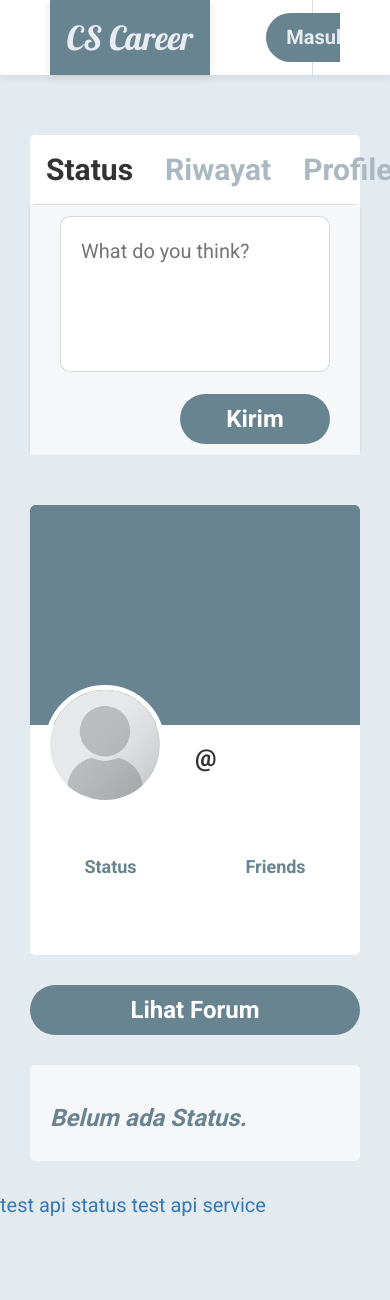
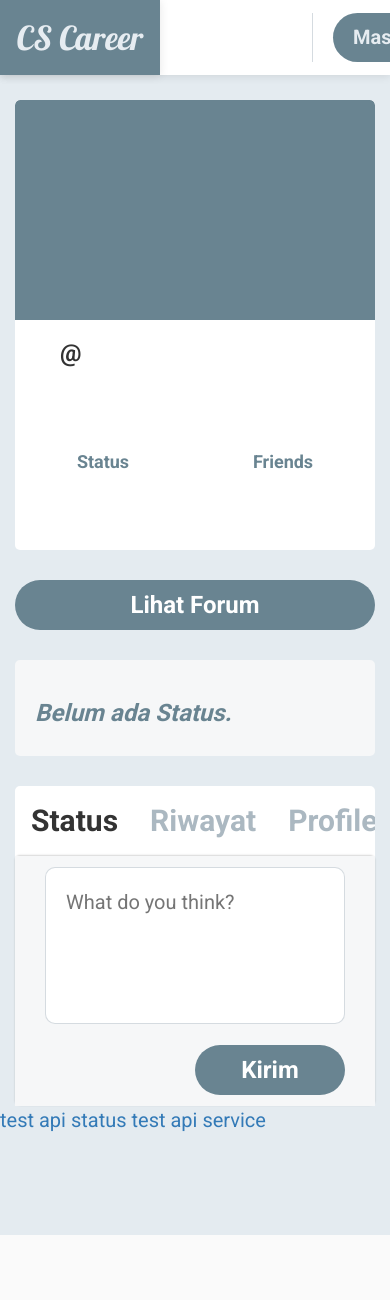
Before and after one commit to wisnuprama/cs-career, a Django app: template app_web/templates/web/index.html in a window 390 px wide. Shown: the top 1300 px of the page. After the commit the page ends 1235 px from the top, so only its background shows below. Run offline with Django 3.2, Linux system fonts and the light colour scheme; the template is opened without the code that fills it: values that come from a table or form of the project are taken from there, others are empty; parts of the project's set-up code (start-up, migrations or seed data) failed here and were passed over; some libraries are stand-ins or nearby versions.

Commit message:
animate front end more mature, more responsive

```diff
--- a/app_status/views.py
+++ b/app_status/views.py
@@ -18,7 +18,7 @@
     if data['number_of_status'] > 0:
         # start from page one
         data['latest_status'] = utils.get_latest_status(user=user)
-        data['query_of_status'] = utils.get_status_queryset(user=user)[:10]
+        data['query_of_status'] = utils.get_status_queryset(user=user)[:11]
 
 
 def get(request):
--- a/app_web/static/css/base.css
+++ b/app_web/static/css/base.css
@@ -1,4 +1,23 @@
 @import url(fonts.css);
+
+/*html, body, div, span, applet, object, iframe,*/
+/*h1, h2, h3, h4, h5, h6, p, blockquote, pre,*/
+/*a, abbr, acronym, address, big, cite, code,*/
+/*del, dfn, em, font, img, ins, kbd, q, s, samp,*/
+/*small, strike, strong, sub, sup, tt, var,*/
+/*dl, dt, dd, ol, ul, li,*/
+/*fieldset, form, label, legend,*/
+/*table, caption, tbody, tfoot, thead, tr, th, td {*/
+  /*margin: 0;*/
+  /*padding: 0;*/
+  /*border: 0;*/
+  /*outline: 0;*/
+  /*font-weight: inherit;*/
+  /*font-style: inherit;*/
+  /*font-size: 100%;*/
+  /*font-family: inherit;*/
+  /*vertical-align: baseline;*/
+/*}*/
 
 html {
   height: 100%;
@@ -34,9 +53,10 @@
   padding: 1rem 1rem 1rem 1rem;
   outline: none;
   overflow: auto;
+  background-color: #fff;
 }
 
-textarea::-webkit-scrollbar{
+textarea::-webkit-scrollbar {
   display: none;
 }
 
@@ -188,8 +208,7 @@
 
 .header .navbar-base .navbar-right .account {
   position: relative;
-  width: 35%;
-  height: 7.5rem;
+  min-width: 35%;
   border-left: 0.1rem solid rgba(171, 184, 193, 0.5);
   margin-left: 3rem;
 }
@@ -197,49 +216,51 @@
 .header .navbar-base .navbar-right .account .menu-dropdown {
   position: relative;
   display: flex;
-  flex-direction: column;
-  justify-content: center;
-  align-items: center;
-  height: inherit;
+  height: 10%;
+  margin: 0;
+  padding-left: 3rem;
   width: inherit;
 }
 
-.header .navbar-base .navbar-right .account .menu-dropdown .menu-content {
-  display: block;
-  height: 20rem;
-  width: inherit;
-  background-color: #fff;
+.header .navbar-base .navbar-right .account #btn-user img {
+  border-radius: 50%;
+  object-fit: contain;
+  height: 4.5rem;
+  width: 4.5rem;
 }
 
-.header .navbar-base .navbar-right .account .menu-dropdown:hover .menu-content {
-  display: flex;
-}
-
-.header .navbar-base .navbar-right .account .menu-content .btn-user {
-  display: flex;
-  align-items: center;
-  justify-content: center;
-  width: 100%;
-  height: 100%;
-  -webkit-transition: all 0.3s ease;
-  -moz-transition: all 0.3s ease;
-  -o-transition: all 0.3s ease;
-  transition: all 0.3s ease;
-}
-
-.header .navbar-base .navbar-right .account .btn-user img {
-  border-radius: 50%;
-  object-fit: contain;
-  height: 5rem;
-  width: 5rem;
-}
-
-.header .navbar-base .navbar-right .account .btn-login {
+.header .navbar-base .navbar-right .account #btn-login {
   font-weight: bold;
   padding: 1rem 2rem 1rem 2rem;
   background-color: #698491;
   color: #e6ecf1;
 }
+
+/*.header .navbar-base .navbar-right .account .menu-content {*/
+  /*position: relative;*/
+  /*display: none;*/
+  /*flex-direction: column;*/
+  /*justify-content: flex-start;*/
+  /*align-items: center;*/
+  /*height: 30rem;*/
+  /*width: 20rem;*/
+  /*padding: 1rem 1rem 0 0;*/
+/*}*/
+
+/*.header .navbar-base .navbar-right .account .menu-content .arrow-up {*/
+  /*width: 0;*/
+  /*height: 0;*/
+  /*border-left: 2rem solid transparent;*/
+  /*border-right: 2rem solid transparent;*/
+  /*border-bottom: 2rem solid #fff;;*/
+/*}*/
+
+/*.header .navbar-base .navbar-right .account .menu-content .square {*/
+  /*height: 100%;*/
+  /*width: 100%;*/
+  /*background-color: #fff;*/
+/*}*/
+
 
 /* HOME LAYOUT */
 .dashboard {
@@ -269,6 +290,7 @@
   border-radius: 0.5rem;
   background-color: #fff;
   overflow: hidden;
+  A
 }
 
 .dashboard .section-profile .profile .img-cover {
@@ -422,7 +444,6 @@
   /*background-color: rgba(171, 184, 193, 0.2);*/
 }
 
-
 .dashboard .section-activity .activity-tab .tab-button:hover {
   color: inherit;
   background-color: rgba(171, 184, 193, 0.2);
@@ -431,7 +452,7 @@
 .dashboard .section-activity .tab-content {
   display: flex;
   border-radius: inherit;
-  box-shadow: 0 -0.08rem 0.2rem  rgba(0, 0, 0, 0.2);
+  box-shadow: 0 -0.08rem 0.2rem rgba(0, 0, 0, 0.2);
   /* TODO change to 100% after the data is ready so it could be more flexible*/
   height: 100%;
   -webkit-transition: all 0.3s ease;
@@ -483,6 +504,7 @@
   padding-right: 3rem;
   width: 90%;
 }
+
 #tab-status #post-status .input-status #status-textarea {
   border-radius: 1rem;
   width: 100%;
@@ -566,15 +588,33 @@
   transition: all 0.3s ease;
 }
 
-
 #tab-status #timeline .status .right-status .trash:hover {
   color: rgba(103, 119, 113, 0.6);
 }
 
-@media only screen and (max-width: 1700px) {
+@media only screen and (max-width: 1025px) {
+
+  body {
+    padding-top: 5rem;
+  }
+
+  .header {
+    padding: 0;
+  }
+
+  .header .navbar-base .navbar-right .account {
+    margin: 0;
+  }
+
+  .header .navbar-base .navbar-right .account .menu-dropdown {
+    padding-left: 2rem;
+  }
+
   .dashboard {
-    padding: 0 3rem 0 3rem;
-    flex-direction: column-reverse;
+    padding: 0 1.5rem 0 1.5rem;
+    flex-direction: column;
+    align-items: center;
+    align-content: center;
   }
 
   .dashboard .section-profile {
@@ -584,6 +624,33 @@
 
   .dashboard .section-activity {
     width: 100%;
+  }
+
+  .user-dp {
+    display: none;
+  }
+
+  .header .navbar-base .navbar-right .search-bar {
+    display: none;
+  }
+
+  .dashboard .section-activity .activity-tab {
+    overflow: auto;
+    outline: none;
+    -ms-overflow-style: -ms-autohiding-scrollbar;
+  }
+
+  .dashboard .section-activity .activity-tab::-webkit-scrollbar {
+    display:none
+  }
+
+  #tab-status #timeline .status {
+    flex-direction: column;
+    padding: 0 3rem 0 3rem;
+  }
+
+  #tab-status #timeline .status .status-content, .right-status, span {
+    max-width: 100%;
   }
 
   #tab-status #post-status .user-dp {
--- a/app_web/static/js/base.js
+++ b/app_web/static/js/base.js
@@ -8,20 +8,67 @@
   'friend': {},
 };
 
+const propState = {
+  'status': {
+    'progress': false,
+    'next': URL.status.GET + '?page=2',
+    'previous': URL.status.GET + '?page=1',
+  },
+};
+
 const canLoadPage = () => {
-  return $('#timeline').length > 10;
+  return $('.status').length > 10 && !propState.status.progress
+      && propState.status.next !== '';
+};
+
+const addStatusToTimeline = (status, to) => {
+  html = '<div class="status">\n' +
+      '     <div class="user-dp">\n' +
+      '       <img src="/static/img/user_dummy.png">\n' +
+      '     </div>\n' +
+      '     <div class="status-content">\n' +
+      '       <span>\n' +
+      '         <h3>' + status.user.first_name + '</h3>\n' +
+      '         <p>' + status.user.username + '</p>\n' +
+      '       </span>\n' +
+      '         <p>' + status.content + '</p>\n' +
+      '      </div>\n' +
+      '      <div class="right-status">' +
+      '        <span class="status-date">\n' + status.created_at + '</span>\n' +
+      '        <button class="fa fa-trash-o trash" aria-hidden="true"></button>\n' +
+      '      </div>\n' +
+      ' </div>';
+
+  const newStatus = $(html);
+  newStatus.hide();
+  if(to === 'top' || to === 'TOP'){
+    $('#timeline').prepend(newStatus);
+    newStatus.show('normal');
+  } else if (to==='bottom' || to==='BOTTOM') {
+    $('#timeline').append(newStatus);
+    newStatus.fadeIn('slow');
+  }
 };
 
 const WINDOW = $(window);
-let progress = false;
 WINDOW.scroll(() => {
-  console.log(progress)
-  if (WINDOW.scrollTop() + WINDOW.height() > $(document).height() - 10 && !progress && canLoadPage()) {
-    progress = true;
+
+  if (WINDOW.scrollTop() + WINDOW.height() > $(document).height() - 10 && canLoadPage()) {
+    propState.status.progress = true;
     $.ajax({
       method: 'GET',
-      url: URL.status.GET,
-      data: {
+      url: propState.status.next,
+      success: (response) => {
+        const result = response.result;
+        for(let i=0; i < result.length; i++){
+          addStatusToTimeline(result[i], 'BOTTOM')
+        }
+
+        propState.status.next = response.next_page;
+        propState.status.previous = response.previous_page;
+        propState.status.progress = false;
+      },
+      error: () => {
 
       }
     })
@@ -67,11 +114,10 @@
 
   // change tab content
   const tabContent = $('.tab-content');
-  const inactive = 'none';
   for (i = 0; i < tabContent.length; i++) {
-    $(tabContent[i]).css('display', inactive);
+    $(tabContent[i]).hide();
   }
-  $('\#' + idTab).css('display', 'flex');
+  $('\#' + idTab).fadeToggle('slow');
 };
 
 const calculateChar = () => {
@@ -99,24 +145,7 @@
       success: (response) => {
         //add to top of timeline
         const status = response.result;
-        html = '<div class="status">\n' +
-            '     <div class="user-dp">\n' +
-            '       <img src="/static/img/user_dummy.png">\n' +
-            '     </div>\n' +
-            '     <div class="status-content">\n' +
-            '       <span>\n' +
-            '         <h3>' + status.user.first_name + '</h3>\n' +
-            '         <p>' + status.user.username + '</p>\n' +
-            '       </span>\n' +
-            '         <p>' + status.content + '</p>\n' +
-            '      </div>\n' +
-            '      <div class="right-status">' +
-            '        <span class="status-date">\n' + status.created_at + '</span>\n' +
-            '        <button class="fa fa-trash-o trash" aria-hidden="true"></button>\n' +
-            '      </div>\n' +
-            ' </div>';
-
-        $('#timeline').prepend(html);
+        addStatusToTimeline(status, 'TOP');
         // change latest status
         $('#latest-status-content').text(status.content);
         // increament the numbers of status
@@ -133,6 +162,10 @@
     });
 
     event.preventDefault();
-  })
+  });
+
+  $('#btn-user').on('active', (event) =>{
+
+  });
 
 });
--- a/app_web/templates/web/partials/header.html
+++ b/app_web/templates/web/partials/header.html
@@ -1,4 +1,4 @@
-{% load static %}
+<link rel="stylesheet" href="../../../static/css/base.css">{% load static %}
 <nav class="header">
   <div class="navbar-base">
     <!--LOGO-->
@@ -16,18 +16,21 @@
       </div>
       <div class="account">
         <div class="menu-dropdown">
-          <div class="btn-user">
+          <div id="btn-user">
             <img src="{% static 'img/user_dummy.png' %}">
           </div>
-          <div class="menu-content">
+          <div id="menu-content" class="menu-content">
+            <span class="arrow-up"></span>
+            <div class="square">
 
+            </div>
           </div>
         </div>
       </div>
       {% else %}
       <div class="account">
         <div class="menu-dropdown">
-          <button class="btn-login"> Masuk </button>
+          <button id="btn-login"> Masuk </button>
         </div>
       </div>
       {% endif %}
```
